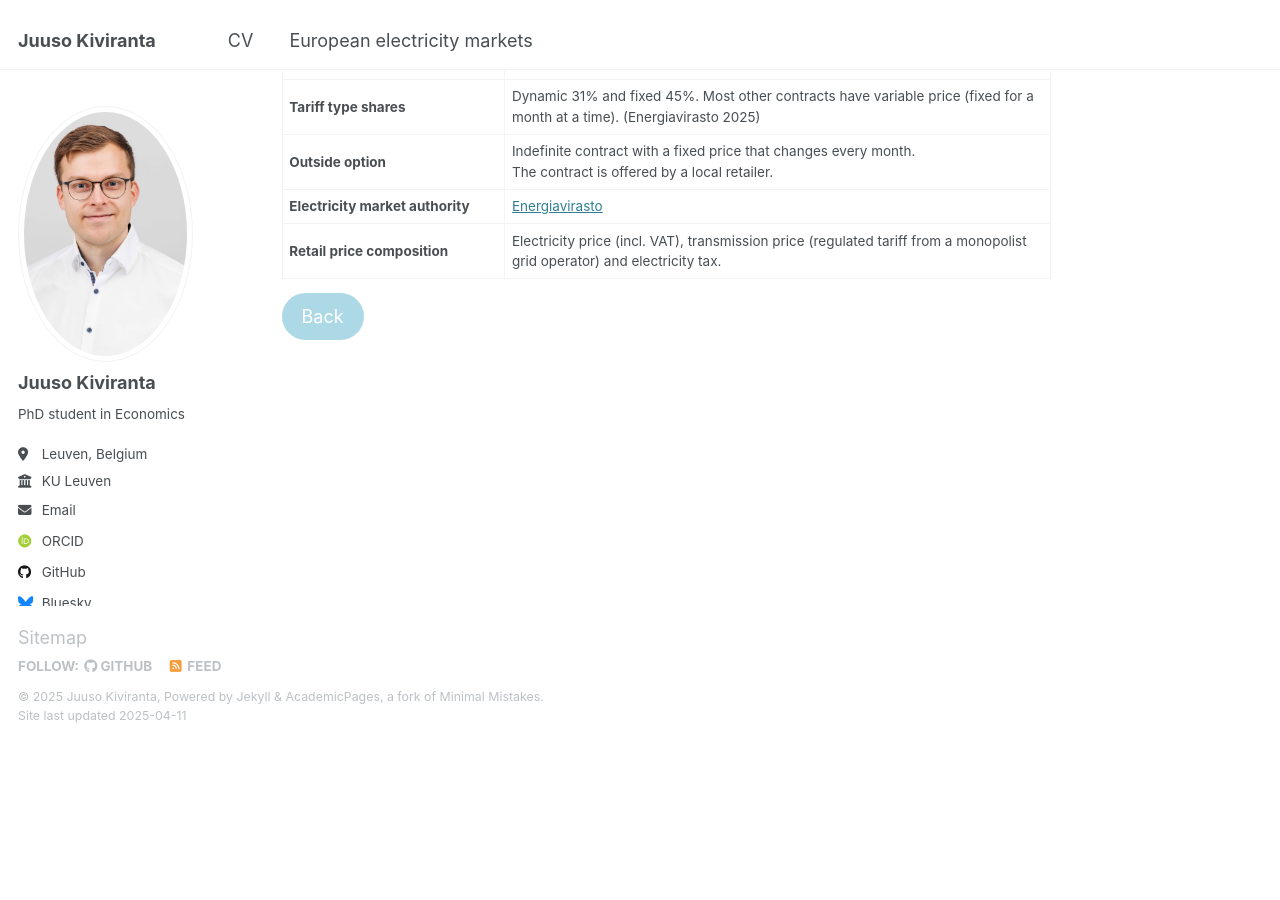
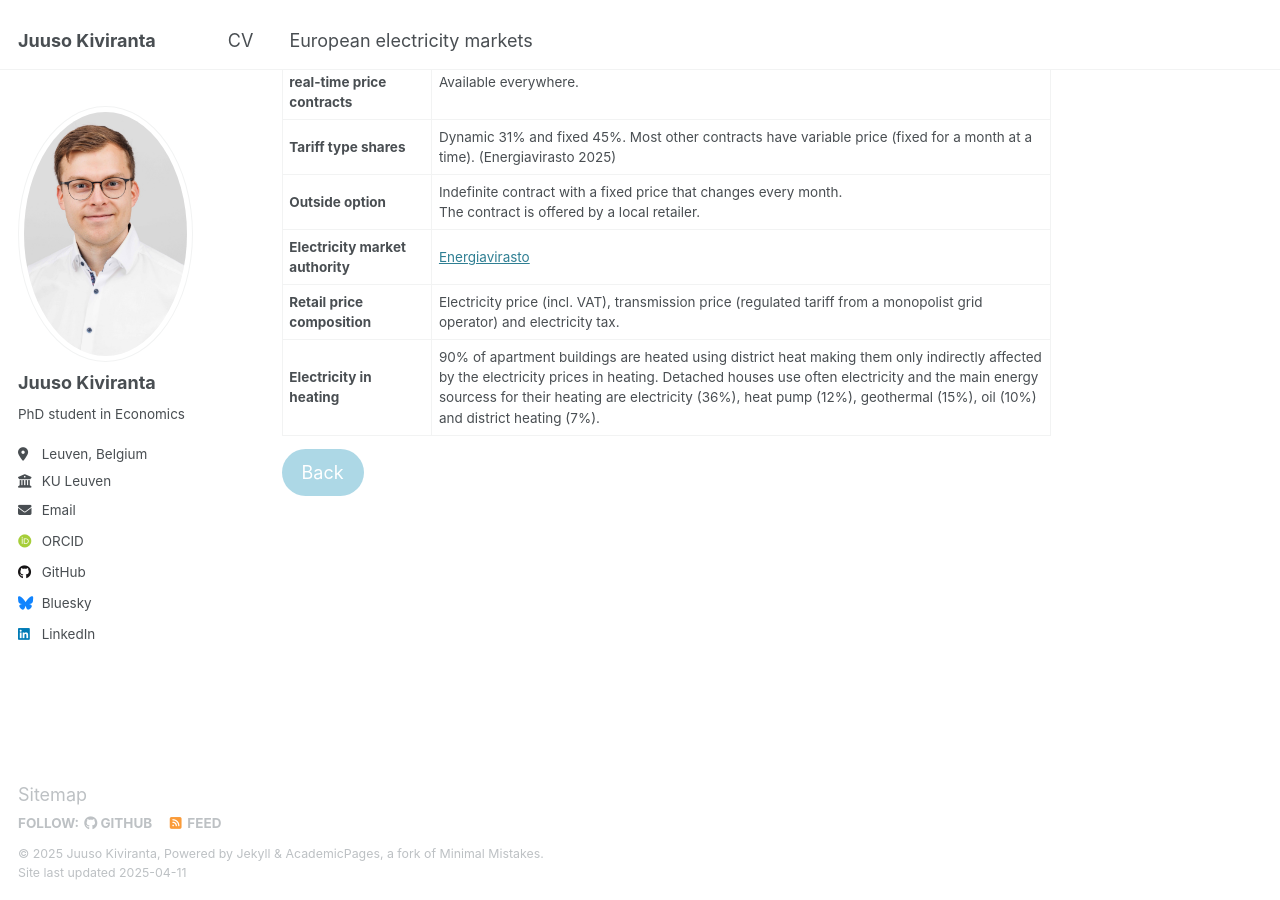
Before and after one commit to jkiviranta/jkiviranta.github.io, a Jekyll site: the page built from _pages/finnish-electricity-market.md, in a window 1280 px wide and 900 px high, scrolled down 717 px. Built offline with Jekyll 4.4.1, drawn with Linux system fonts in a browser that asks for light colours; some web fonts are replaced; before the commit the page ends 1460 px from its top, so only the background shows below that.

Commit message:
Update finnish-electricity-market.md

```diff
--- a/_pages/finnish-electricity-market.md
+++ b/_pages/finnish-electricity-market.md
@@ -73,6 +73,10 @@
     <td><strong>Retail price composition</strong></td>
     <td>Electricity price (incl. VAT), transmission price (regulated tariff from a monopolist grid operator) and electricity tax.</td>
   </tr>
+  <tr>
+    <td><strong>Electricity in heating</strong></td>
+    <td>90% of apartment buildings are heated using district heat making them only indirectly affected by the electricity prices in heating. Detached houses use often electricity and the main energy sourcess for their heating are electricity (36%), heat pump (12%), geothermal (15%), oil (10%) and district heating (7%).</td>
+  </tr>
 </table>
 
 <a href="../eur-elec-markets/" style="display: inline-block; padding: 10px 20px; background-color: lightblue; color: white; text-decoration: none; border-radius: 25px;">Back</a>
```
